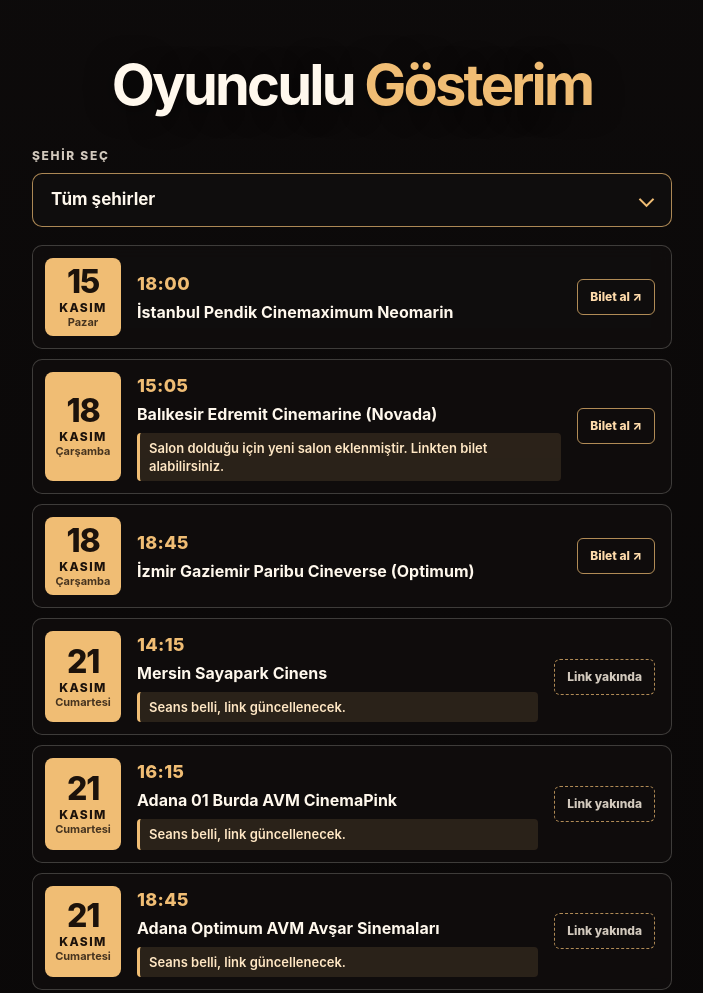
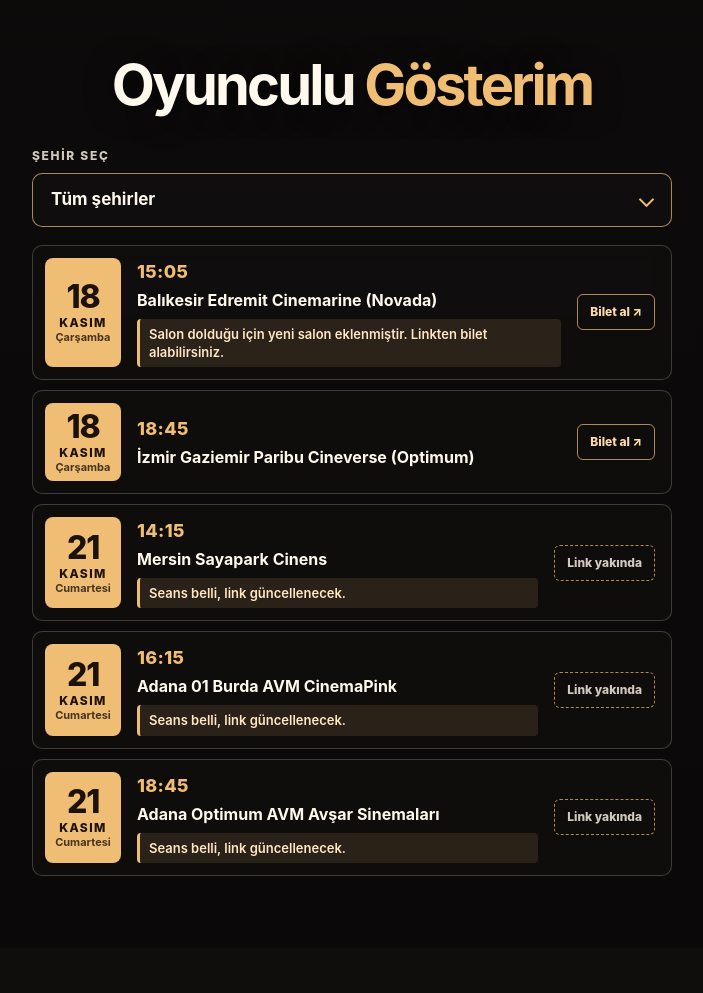
Before and after one commit to adanademir1940/oyunculugosterim, a plain HTML site: page index.html in a window 1280 px wide. Shown: the whole page, without its empty margins (288-991 px from the left). After the commit the page ends 948 px from the top, so only its background shows below. Drawn offline with Linux system fonts and the light colour scheme.

Commit message:
İstanbul seansını kaldır (gösterim bitti)
Co-Authored-By: Claude Opus 5.5 <noreply@anthropic.com>
Claude-Session: https://claude.ai/code/session_01HTCSVLTQuYjtosUbKgBJLb

```diff
--- a/index.html
+++ b/index.html
@@ -159,7 +159,6 @@
       <label for="city">Şehir seç</label>
       <select id="city">
         <option value="">Tüm şehirler</option>
-        <option value="istanbul">İstanbul</option>
         <option value="balikesir">Balıkesir</option>
         <option value="izmir">İzmir</option>
         <option value="adana">Adana</option>
@@ -168,8 +167,6 @@
     </div>
 
     <ul class="links">
-      <li data-city="istanbul"><a href="https://www.biletiva.com/place/CINEMA_NEOMARIN" target="_blank" rel="noopener noreferrer">
-        <span class="date"><span class="day">15</span><span class="month">Kasım</span><span class="weekday">Pazar</span></span><span class="info"><span class="time">18:00</span><span class="venue">İstanbul Pendik Cinemaximum Neomarin</span></span><span class="cta">Bilet al ↗</span></a></li>
       <li data-city="balikesir"><a href="https://www.biletiva.com/place/EDREMIT_CINEMARINE" target="_blank" rel="noopener noreferrer">
         <span class="date"><span class="day">18</span><span class="month">Kasım</span><span class="weekday">Çarşamba</span></span><span class="info"><span class="time">15:05</span><span class="venue">Balıkesir Edremit Cinemarine (Novada)</span><span class="note">Salon dolduğu için yeni salon eklenmiştir. Linkten bilet alabilirsiniz.</span></span><span class="cta">Bilet al ↗</span></a></li>
       <li data-city="izmir"><a href="https://www.paribucineverse.com/biletleme/~step~ticket~code~0000000050~session~350222" target="_blank" rel="noopener noreferrer">
```
